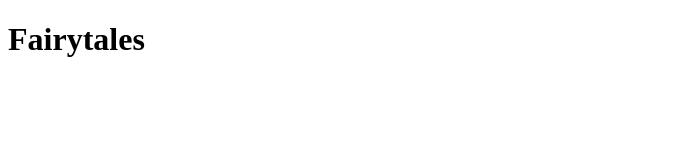
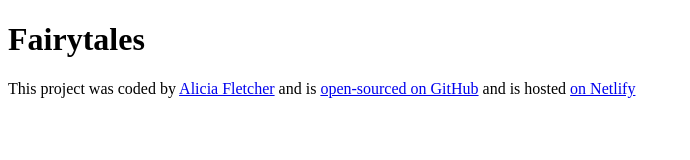
Before and after one commit to anafletcher/Fairytale-short-story-generator, a plain HTML site: page index.html in a window 1280 px wide. Shown: the whole page, without its empty margins (0-690 px from the left). Drawn offline with Linux system fonts and the light colour scheme.

Commit message:
Added footer links

```diff
--- a/index.html
+++ b/index.html
@@ -9,5 +9,16 @@
   <body>
     <h1>Fairytales</h1>
     <script src="src/index.js"></script>
+    <footer>
+      This project was coded by
+      <a href="https://github.com/anafletcher">Alicia Fletcher</a> and is
+      <a href="https://github.com/anafletcher/Fairytale-short-story-generator"
+        >open-sourced on GitHub</a
+      >
+      and is hosted
+      <a href="https://fairytale-short-story-generator.netlify.app/">
+        on Netlify</a
+      >
+    </footer>
   </body>
 </html>
```
